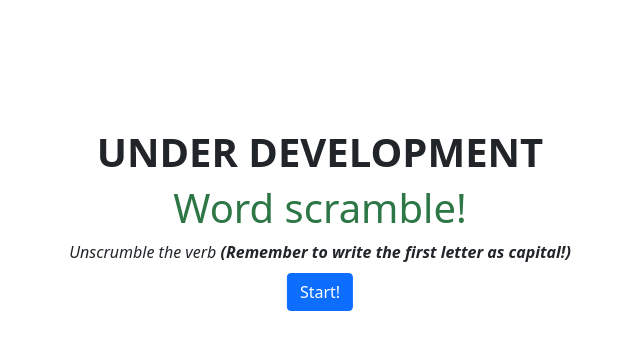
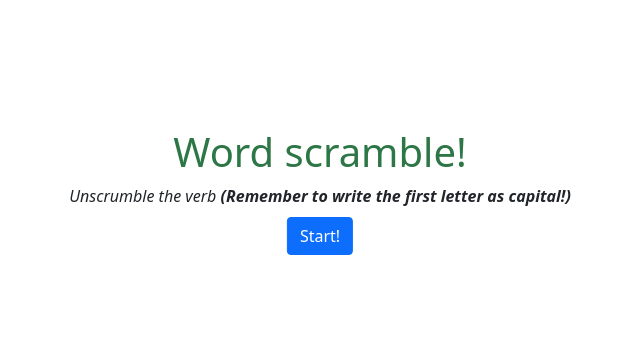
Before and after one commit to medeeeee/code-scuola-info, a Django app: page /scramble in a window 1280 px wide. Shown: the part 56-406 px from the top of the page, without its empty margins (320-960 px from the left). Run offline with Django 3.2, Linux system fonts and the light colour scheme; data comes from the database, SQL or seed files in the repository; some libraries are stand-ins or nearby versions.

Commit message:
Update scramble.html

```diff
--- a/final/templates/final/scramble.html
+++ b/final/templates/final/scramble.html
@@ -11,7 +11,7 @@
     <div class="text-center"style="margin-top:10%
     " >
     <div style="display: block" id="check">
-        <h1 id="hche"><strong><bold>UNDER DEVELOPMENT</bold></strong></h1>
+
 
     </div>
 
```
